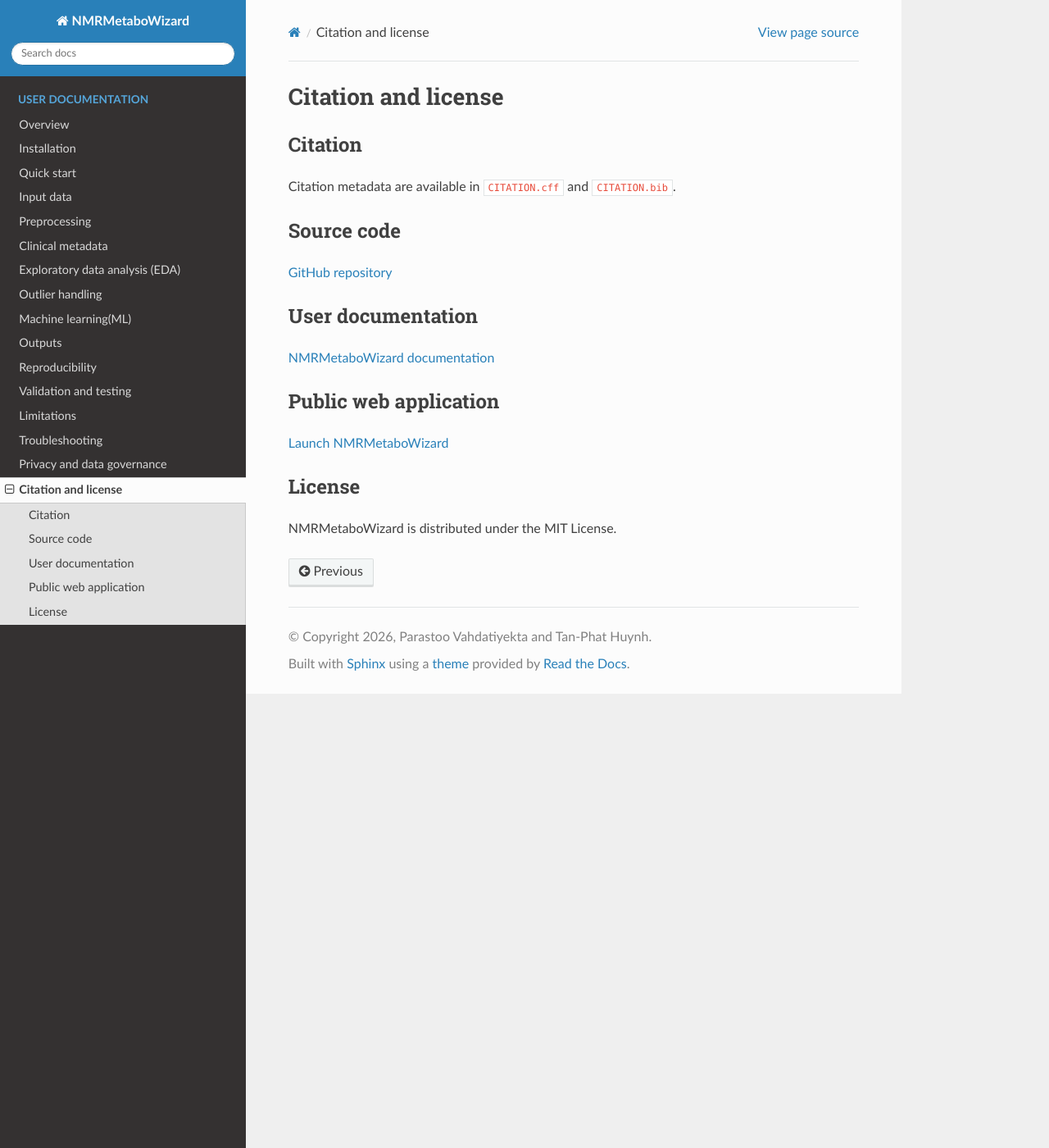
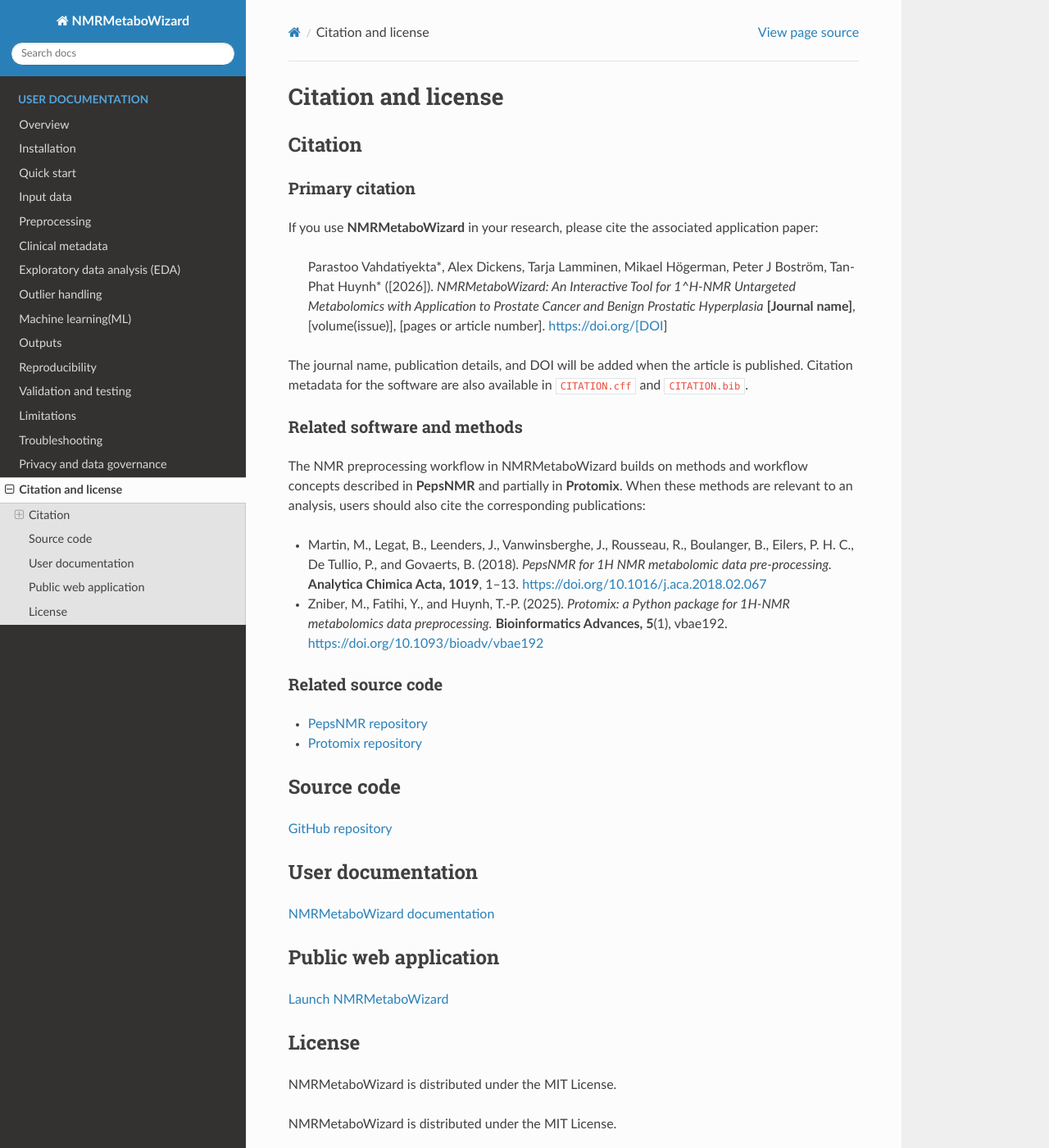
Before and after one commit to Parygithub/NMRMetaboWizard, a Sphinx documentation site: the page built from docs/source/citation.rst, in a window 1280 px wide and 1400 px high. Shown: the whole window at 82% size. Built offline with Sphinx 7.4.7 and the Read the Docs theme 3.1.0, drawn with Linux system fonts in a browser that asks for light colours.

Commit message:
Update citation.rst

```diff
--- a/docs/source/citation.rst
+++ b/docs/source/citation.rst
@@ -4,7 +4,47 @@
 Citation
 --------
 
-Citation metadata are available in ``CITATION.cff`` and ``CITATION.bib``.
+Primary citation
+~~~~~~~~~~~~~~~~
+
+If you use **NMRMetaboWizard** in your research, please cite the associated
+application paper:
+
+    Parastoo Vahdatiyekta*, Alex Dickens, Tarja Lamminen, Mikael Högerman, Peter J Boström, Tan-Phat Huynh* ([2026]).
+    *NMRMetaboWizard: An Interactive Tool for 1^H-NMR Untargeted Metabolomics with Application to Prostate Cancer and Benign Prostatic Hyperplasia*
+    **[Journal name]**, [volume(issue)], [pages or article number].
+    https://doi.org/[DOI]
+
+The journal name, publication details, and DOI will be added when the article
+is published. Citation metadata for the software are also available in
+``CITATION.cff`` and ``CITATION.bib``.
+
+Related software and methods
+~~~~~~~~~~~~~~~~~~~~~~~~~~~~
+
+The NMR preprocessing workflow in NMRMetaboWizard builds on methods and
+workflow concepts described in **PepsNMR** and partially in **Protomix**. When these
+methods are relevant to an analysis, users should also cite the corresponding
+publications:
+
+* Martin, M., Legat, B., Leenders, J., Vanwinsberghe, J., Rousseau, R.,
+  Boulanger, B., Eilers, P. H. C., De Tullio, P., and Govaerts, B. (2018).
+  *PepsNMR for 1H NMR metabolomic data pre-processing.*
+  **Analytica Chimica Acta, 1019**, 1–13.
+  `https://doi.org/10.1016/j.aca.2018.02.067
+  <https://doi.org/10.1016/j.aca.2018.02.067>`_
+
+* Zniber, M., Fatihi, Y., and Huynh, T.-P. (2025).
+  *Protomix: a Python package for 1H-NMR metabolomics data preprocessing.*
+  **Bioinformatics Advances, 5**\ (1), vbae192.
+  `https://doi.org/10.1093/bioadv/vbae192
+  <https://doi.org/10.1093/bioadv/vbae192>`_
+
+Related source code
+~~~~~~~~~~~~~~~~~~~
+
+* `PepsNMR repository <https://github.com/ManonMartin/PepsNMR>`_
+* `Protomix repository <https://github.com/mzniber/Protomix>`_
 
 Source code
 -----------
@@ -14,14 +54,18 @@
 User documentation
 ------------------
 
-`NMRMetaboWizard documentation <https://nmrmetabowizard.readthedocs.io/>`_
+`NMRMetaboWizard documentation
+<https://nmrmetabowizard.readthedocs.io>`_
 
 Public web application
 ----------------------
 
-`Launch NMRMetaboWizard <https://parygithub-nmrmetabowizard.share.connect.posit.cloud/>`_
+`Launch NMRMetaboWizard
+<https://parygithub-nmrmetabowizard.share.connect.posit.cloud>`_
 
 License
 -------
 
 NMRMetaboWizard is distributed under the MIT License.
+
+NMRMetaboWizard is distributed under the MIT License.
```
